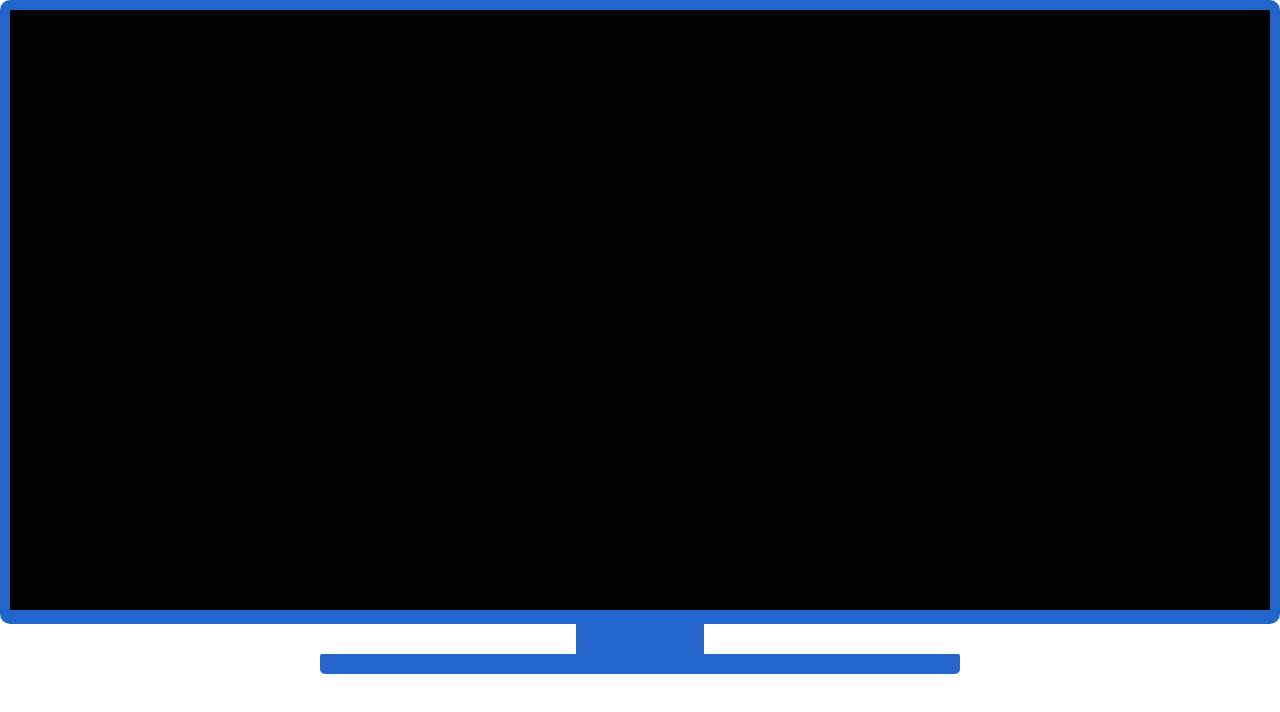
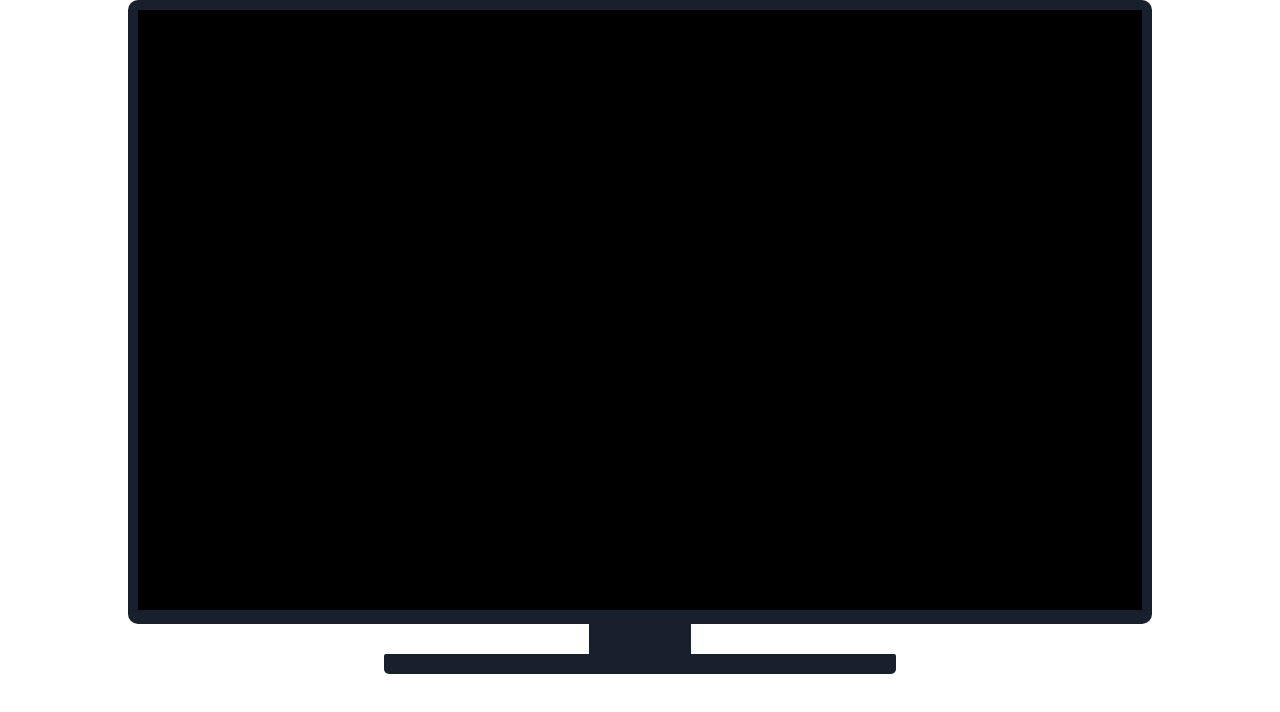
Before and after one commit to sinky/html5-screensaver-node-webkit, a plain HTML site: page demo.html in a window 1280 px wide. Drawn offline with nearby package versions, Linux system fonts and the light colour scheme.

Commit message:
update demo

```diff
--- a/demo.html
+++ b/demo.html
@@ -13,14 +13,16 @@ body {
 }
 
 .monitor {
-  width: 100%;
+  width: 80%;
+  margin: 0 auto;
+  max-width: 1200px;
 }
 
 
 .monitor .panel,
 .monitor .neck,
 .monitor .foot {
-  background: #26c;
+  background: #18202d;
 }
 
 .monitor .panel {
```
